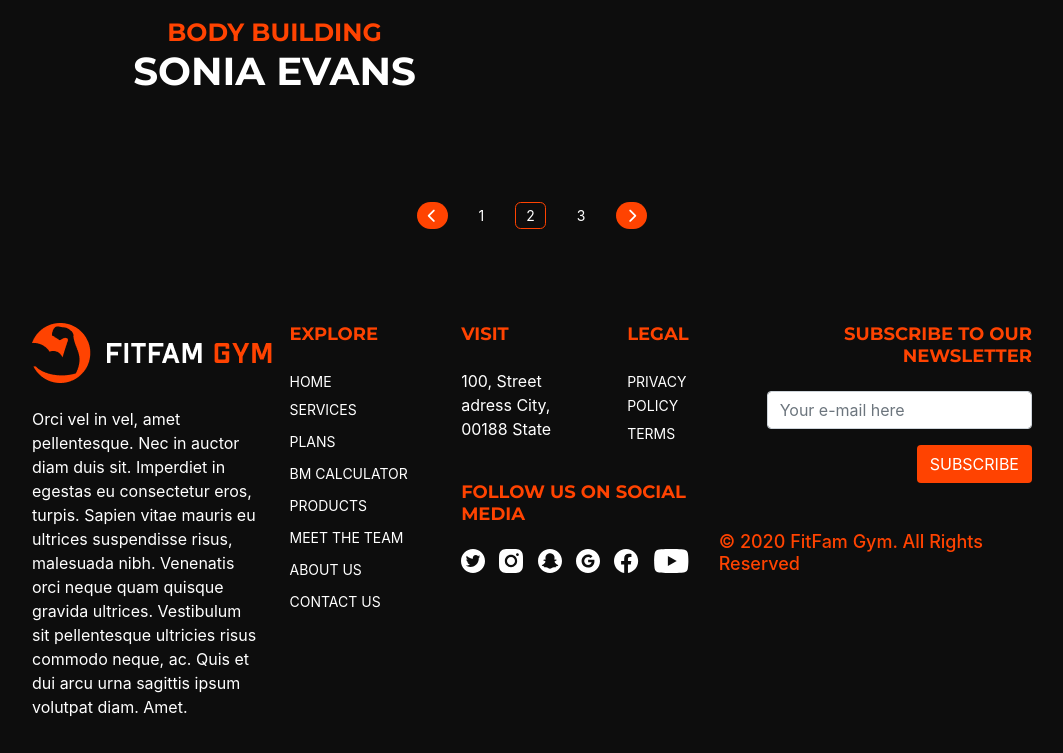
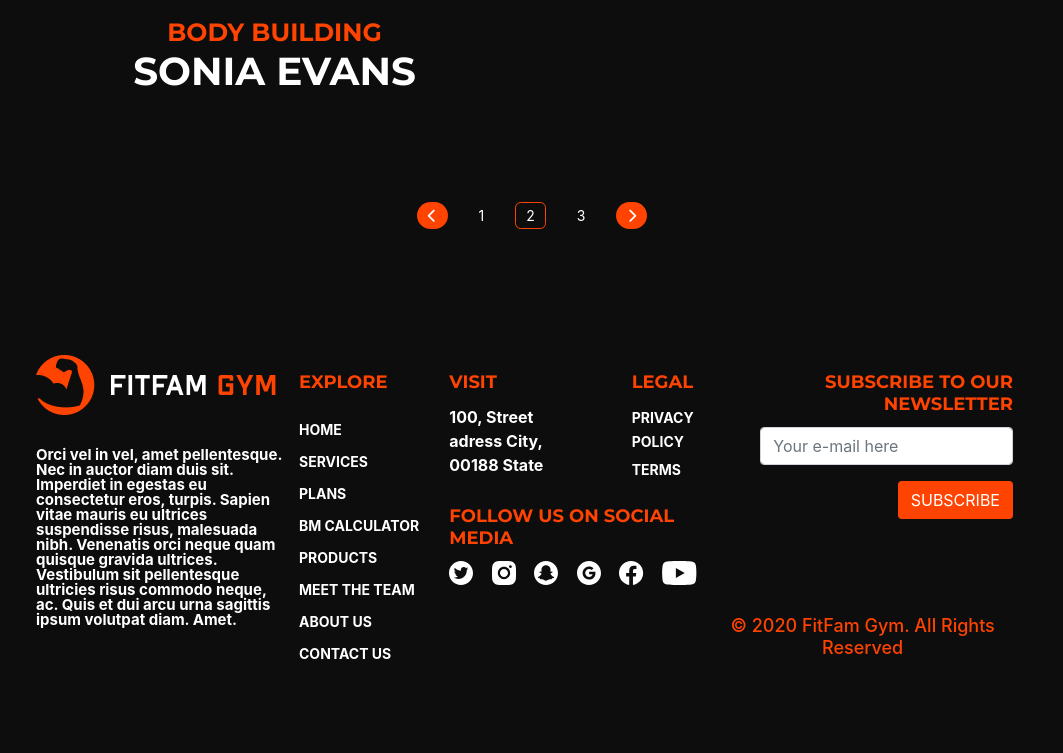
Before and after one commit to hngi/NEW-AVENGERS-VARIATION-2-GYM-FITNESS, a plain HTML site: page src/meet_team.html in a window 1280 px wide. Shown: the part 2766-3519 px from the top of the page, without its empty margins (108-1171 px from the left). After the commit the page ends 3491 px from the top, so only its background shows below. Drawn offline with Linux system fonts and the light colour scheme.

Commit message:
fix footer

```diff
--- a/src/meet_team.html
+++ b/src/meet_team.html
@@ -181,51 +181,59 @@
     </main>
     <!-- end of main content -->
 
-
     <!-- begin footer -->
 
     <footer class="footer">
         <div class="container-fluid custom-wrapper">
-            <div class="row top justify-content-between">
-                <div class="col-md-3">
-                    <div class="py-3 d-md-block">
+            <div class="row mt-5 mx-1 justify-content-between">
+                <div class="col-md-4 col-lg-3 pl-md-0 pr-sm-0">
+                    <div class="pt-0 mb-4 d-none d-md-block">
                         <img src="../../assets/img/logo.png" alt="Fitfam logo icon">
                     </div>
-                    <p class="py-2">
+                    <div class="py-3 d-block d-sm-block d-md-none text-center">
+                        <img src="../../assets/img/mobile/Logo-01.svg" alt="Fitfam logo icon">
+                    </div>
+                    <p class="py-2 d-none d-md-block footer-p font-weight-bold">
                         Orci vel in vel, amet pellentesque. Nec in auctor diam duis sit. Imperdiet in egestas eu consectetur eros, turpis. Sapien vitae mauris eu ultrices suspendisse risus, malesuada nibh. Venenatis orci neque quam quisque gravida ultrices. Vestibulum sit pellentesque
                         ultricies risus commodo neque, ac. Quis et dui arcu urna sagittis ipsum volutpat diam. Amet. </p>
                 </div>
-                <div class="col-6 col-md-2">
-                    <h5 class="py-3">Explore</h5>
-                    <ul class="pl-0">
-                        <li><a href="">Home</a></li>
-                        <li class="py-1"><a href="">services</a></li>
-                        <li class="py-1"><a href="">plans</a></li>
-                        <li class="py-1"><a href="">bm calculator</a></li>
-                        <li class="py-1"><a href="">products</a></li>
-                        <li class="py-1"><a href="">meet the team</a></li>
-                        <li class="py-1"><a href="">about us</a></li>
-                        <li class="py-1"><a href="">contact us</a></li>
+                <div class="col-12 text-center text-lg-left col-md-2 col-lg-2 pt-3 py-md-0 my-border d-md-none d-lg-block">
+                    <h5 class="pt-3 pb-1 mb-0 d-none d-md-block">Explore</h5>
+                    <ul class="pl-0 py-3">
+                        <li class="py-1 d-block d-sm-block d-md-none font-weight-bold"><a href="">Home</a></li>
+                        <li class="py-1 d-block d-sm-block d-md-none font-weight-bold"><a href="">services</a></li>
+                        <li class="py-1 d-block d-sm-block d-md-none font-weight-bold"><a href="">pages</a></li>
+                        <li class="py-1 d-block d-sm-block d-md-none font-weight-bold"><a href="">our team</a></li>
+                        <li class="py-1 d-block d-sm-block d-md-none font-weight-bold"><a href="">about us</a></li>
+                        <li class="py-1 d-block d-sm-block d-md-none font-weight-bold"><a href="">contact</a></li>
+                        <li class="py-1 d-none d-md-block font-weight-bold"><a href="">Home</a></li>
+                        <li class="py-1 d-none d-md-block font-weight-bold"><a href="">services</a></li>
+                        <li class="py-1 d-none d-md-block font-weight-bold"><a href="">plans</a></li>
+                        <li class="py-1 d-none d-md-block font-weight-bold"><a href="">bm calculator</a></li>
+                        <li class="py-1 d-none d-md-block font-weight-bold"><a href="">products</a></li>
+                        <li class="py-1 d-none d-md-block font-weight-bold"><a href="">meet the team</a></li>
+                        <li class="py-1 d-none d-md-block font-weight-bold"><a href="">about us</a></li>
+                        <li class="py-1 d-none d-md-block font-weight-bold"><a href="">contact us</a></li>
                     </ul>
                 </div>
-                <div class="col-6 col-md-3">
-                    <div class=" d-md-flex">
+                <div class="col col-md-4 col-lg-3 p-lg-0 px-3">
+                    <div class=" d-none d-md-block d-md-flex font-weight-bold">
                         <div>
-                            <h5 class="py-3">visit</h5>
+                            <h5 class="pt-3 pb-1">visit</h5>
                             <ul class="pr-5 pl-0">
                                 <City,>100, Street adress City, 00188 State</p>
                             </ul>
                         </div>
                         <div>
-                            <h5 class="py-3">legal</h5>
-                            <ul class="pl-0">
+                            <h5 class="pt-3 pb-1">legal</h5>
+                            <ul class="pl-0 font-weight-bold">
                                 <li><a href="">PRIVACY POLICY</a></li>
                                 <li class="py-1"><a href="">TERMS</a></li>
                             </ul>
                         </div>
                     </div>
-                    <div class="d-none d-md-block">
-                        <h5 class="py-3">follow us on social media</h5>
+                    <div class="d-none d-md-block font-weight-bold">
+                        <h5 class="py-1">follow us on social media</h5>
                         <div class="d-flex justify-content-between">
 
                             <svg width="24" height="24" viewBox="0 0 24 24" fill="none" xmlns="http://www.w3.org/2000/svg">
@@ -251,8 +259,8 @@
                         </div>
                     </div>
                 </div>
-                <div class="col-8 d-md-none">
-                    <h5 class="py-3">follow us on social media</h5>
+                <div class="col-12 d-md-none ">
+                    <h5 class="py-3 d-none d-md-block font-weight-bold">follow us on social media</h5>
                     <div class="d-flex justify-content-between">
 
                         <svg width="24" height="24" viewBox="0 0 24 24" fill="none" xmlns="http://www.w3.org/2000/svg">
@@ -277,9 +285,9 @@
 
                     </div>
                 </div>
-                <div class="col-md-4">
-                    <h5 class="py-3 text-right">subscribe to our newsletter</h5>
-                    <form class="ml-5">
+                <div class="col-md-4 col-lg-4">
+                    <h5 class="pt-3 pb-1 text-right d-none d-md-block">subscribe to our newsletter</h5>
+                    <form class="ml-5 d-none d-md-block">
                         <div class="form-group">
                             <input type="email" class="form-control" id="exampleInputEmail1" aria-describedby="emailHelp" placeholder="Your e-mail here">
                         </div>
@@ -288,7 +296,14 @@
                         </div>
                     </form>
 
-                    <span class="float-right mt-5">&copy; 2020 FitFam Gym. All rights reserved</span>
+                    <ul class="d-flex justify-content-between py-4 px-2 subnav mb-0">
+                        <li class="py-1 d-block d-sm-block d-md-none font-weight-bold"><a href="">site map</a></li>
+                        <li class="py-1 d-block d-sm-block d-md-none font-weight-bold"><a href="">privacy policy</a></li>
+                        <li class="py-1 d-block d-sm-block d-md-none font-weight-bold"><a href="">careers</a></li>
+
+                    </ul>
+
+                    <span class="float-md-left mt-3 mt-xl-5 text-center">&copy; 2020 FitFam Gym. All rights reserved</span>
                 </div>
             </div>
         </div>
```
Lines whose indentation alone changed are shown as unchanged.
